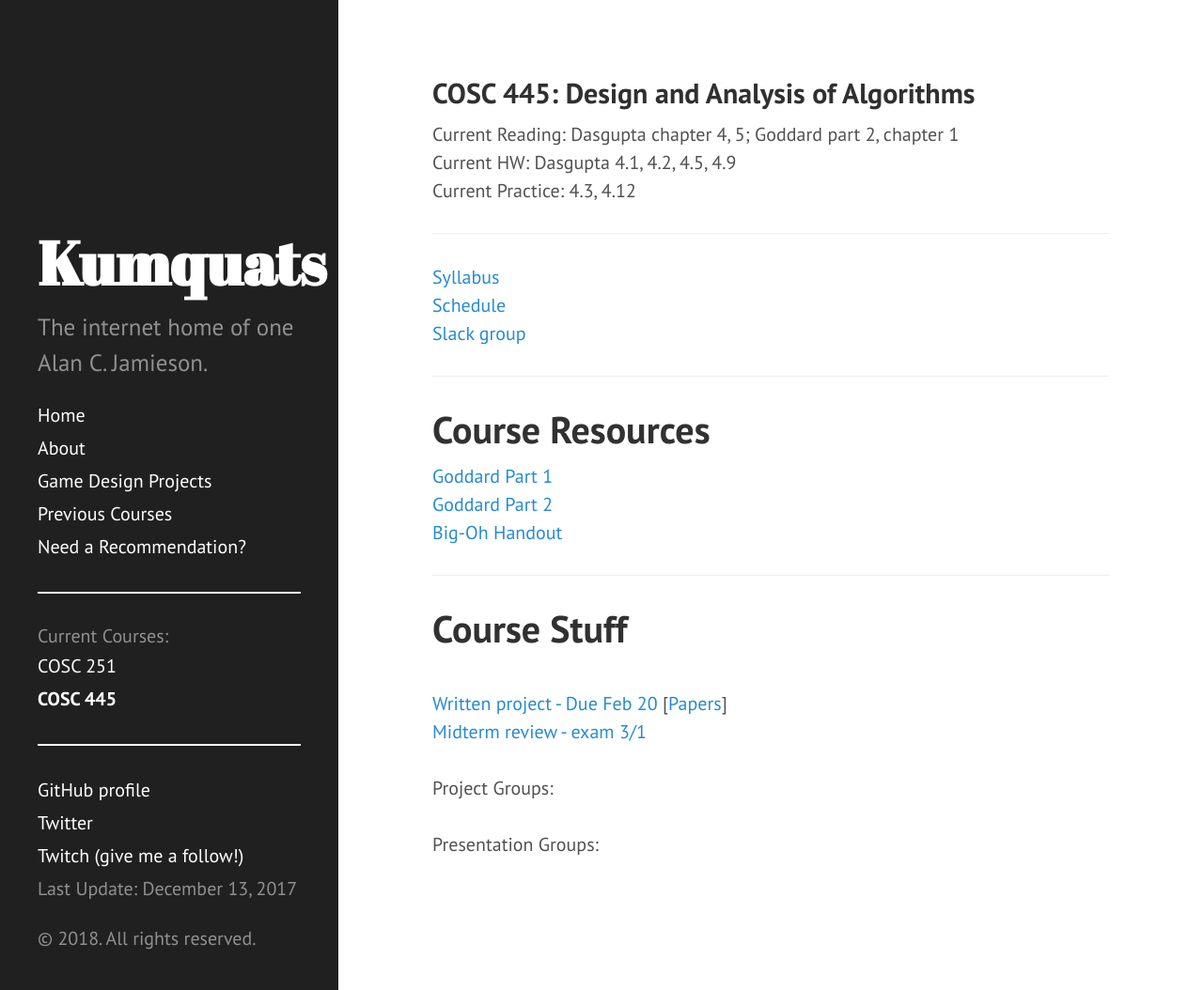
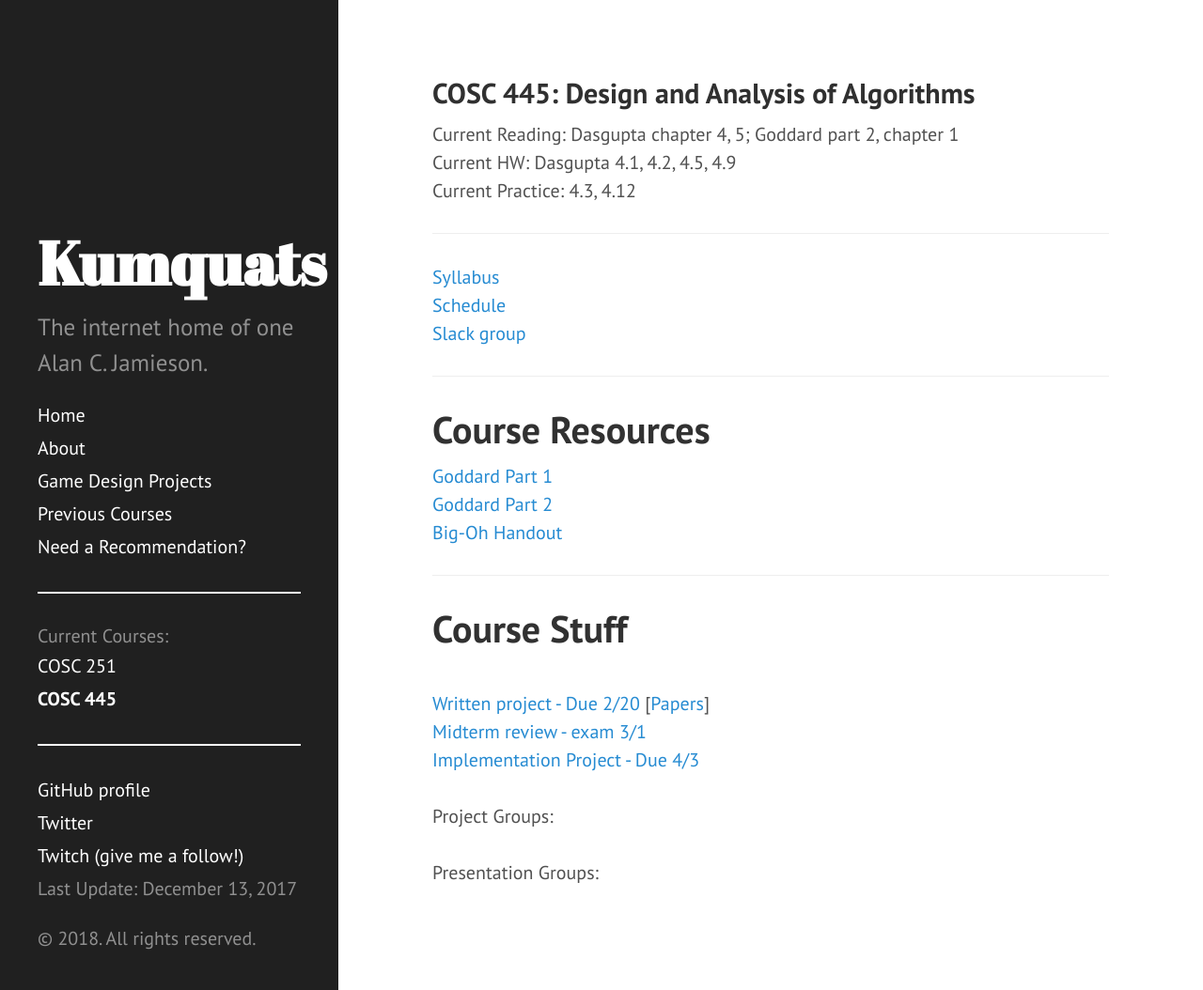
Before and after one commit to ripark/ripark.github.io, a Jekyll site: the page built from s18/cosc445.html, in a window 1280 px wide and 1054 px high. Shown: the whole window at 94% size. Built offline with Jekyll 4.4.1, drawn with Linux system fonts in a browser that asks for light colours; Markdown is read by kramdown in place of the engine named in the settings.

Commit message:
445 project 2

```diff
--- a/s18/cosc445.html
+++ b/s18/cosc445.html
@@ -28,9 +28,11 @@
 <hr>
 <h1>Course Stuff</h1>
 <br>
-<a href="http://ripark.github.io/s18/445proj1.pdf">Written project - Due Feb 20</a> [<a href="http://ripark.github.io/s18/Proj1Papers.zip">Papers</a>]
+<a href="http://ripark.github.io/s18/445proj1.pdf">Written project - Due 2/20</a> [<a href="http://ripark.github.io/s18/Proj1Papers.zip">Papers</a>]
 <br>
 <a href="http://ripark.github.io/s18/COSC445MidtermRev.pdf">Midterm review - exam 3/1</a>
+<br>
+<a href="http://ripark.github.io/s18/COSC445Proj2.pdf">Implementation Project - Due 4/3</a>
 <br>
 <br>
 Project Groups:
```
Also changed, not shown: 1 other file.
